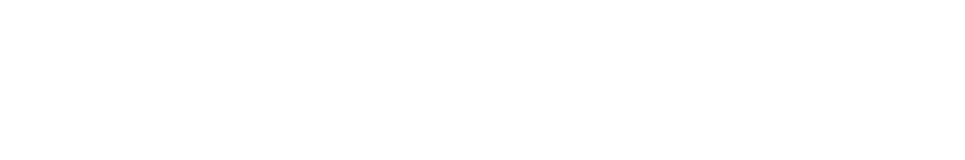
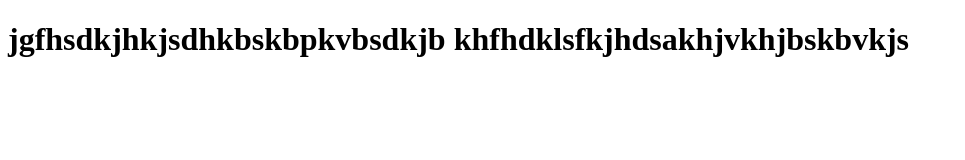
Before and after one commit to EmilianoAlmiron/Prueba-2, a plain HTML site: page carritoCompra.html in a window 1280 px wide. Shown: the whole page, without its empty margins (0-965 px from the left). Drawn offline with Linux system fonts and the light colour scheme.

Commit message:
Termine mi dia feliz

```diff
--- a/carritoCompra.html
+++ b/carritoCompra.html
@@ -6,6 +6,10 @@
     <title>Document</title>
 </head>
 <body>
-        <h1></h1>
+        <h1>
+            jgfhsdkjhkjsdhkbskbpkvbsdkjb
+            khfhdklsfkjhdsakhjvkhjbskbvkjs
+
+        </h1>
 </body>
 </html>
```
